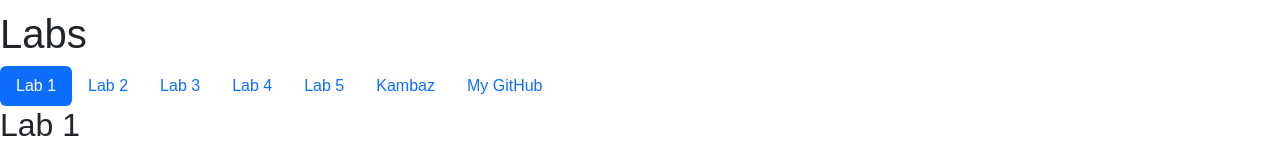
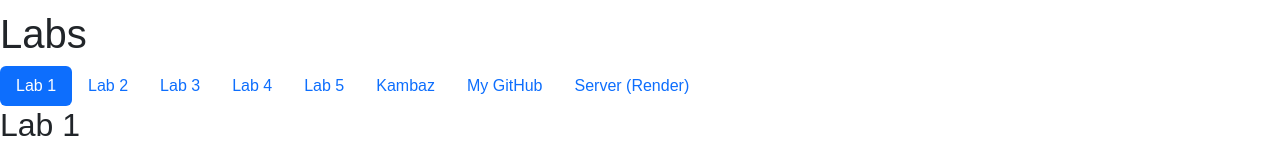
Before and after one commit to chch1022/webdev, a React (Vite) app: page /#/Labs/Lab1 in a window 1280 px wide. Shown: the part 134-290 px from the top of the page. Built offline with nearby package versions, Linux system fonts and the light colour scheme; no server answers.

Commit message:
update TOC.tsx

```diff
--- a/src/Labs/TOC.tsx
+++ b/src/Labs/TOC.tsx
@@ -17,6 +17,11 @@
         active={pathname.includes("Lab5")}> Lab 5 </Nav.Link> </Nav.Item>
       <Nav.Item> <Nav.Link as={Link} to="/Kambaz" id="wd-kambaz"> Kambaz </Nav.Link> </Nav.Item>
       <Nav.Item> <Nav.Link href="https://github.com/chch1022/webdev.git" target="_blank"> My GitHub </Nav.Link> </Nav.Item>
+      <Nav.Item>
+        <Nav.Link href="https://kambaz-node-server-app-2b7b.onrender.com" target="_blank">
+          Server (Render)
+        </Nav.Link>
+      </Nav.Item>
     </Nav>
   );
 }
```
